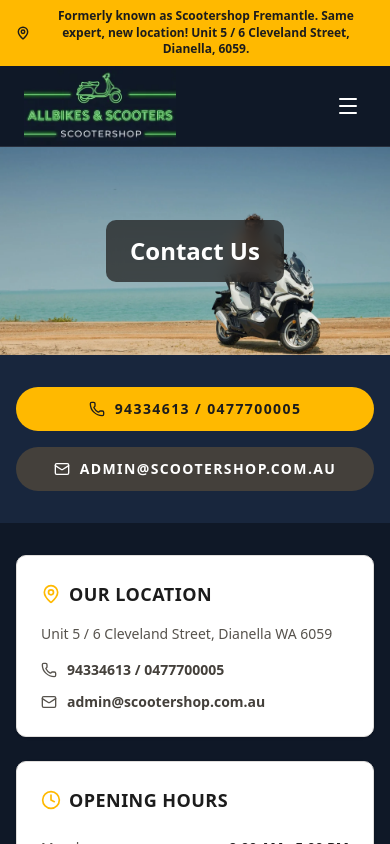
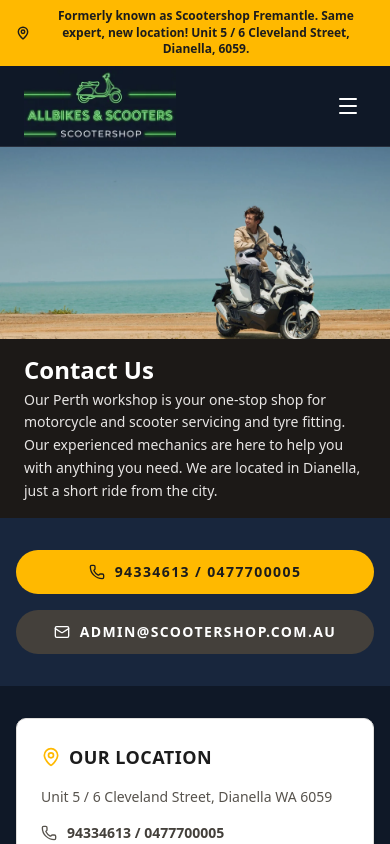
Before and after one commit to ethanbetts63/allbikes, a React (Vite) app in the folder frontend/: page /contact in a window 390 px wide. Shown: the top 844 px of the page. Built offline with nearby package versions, Linux system fonts and the light colour scheme; no server answers.

Commit message:
checkpoint

```diff
--- a/frontend/src/components/Hero.tsx
+++ b/frontend/src/components/Hero.tsx
@@ -2,19 +2,26 @@ import type { HeroProps } from '@/types/HeroProps';
 
 const Hero = ({ title, description, imageUrl }: HeroProps) => {
   return (
-    <section className="relative w-full h-52 md:h-64 overflow-hidden">
-      {/* Full-bleed image, no dim */}
-      <img
-        src={imageUrl}
-        alt=""
-        className="absolute inset-0 w-full h-full object-cover"
-        fetchPriority="high"
-      />
-      {/* Text panel — semitransparent, left-anchored on desktop, centered on mobile */}
-      <div className="absolute inset-0 flex items-center md:items-end md:justify-start justify-center p-6 md:p-10 md:pb-8">
-        <div className="bg-[var(--bg-dark-primary)]/70 backdrop-blur-sm rounded-lg px-6 py-4 max-w-xl">
-          <h1 className="text-2xl md:text-3xl font-black text-[var(--text-light-primary)] leading-tight">{title}</h1>
-          <p className="text-[var(--text-light-secondary)] text-sm mt-1 leading-relaxed hidden md:block">{description}</p>
+    <section className="w-full">
+      {/* Mobile: image on top, text below */}
+      <div className="md:hidden">
+        <div className="w-full h-48 overflow-hidden">
+          <img src={imageUrl} alt="" className="w-full h-full object-cover" fetchPriority="high" />
+        </div>
+        <div className="bg-[var(--bg-dark-primary)] px-6 py-4">
+          <h1 className="text-2xl font-black text-[var(--text-light-primary)] leading-tight">{title}</h1>
+          <p className="text-[var(--text-light-secondary)] text-sm mt-1 leading-relaxed">{description}</p>
+        </div>
+      </div>
+
+      {/* Desktop: image with overlay text panel */}
+      <div className="hidden md:block relative w-full h-64 overflow-hidden">
+        <img src={imageUrl} alt="" className="absolute inset-0 w-full h-full object-cover" fetchPriority="high" />
+        <div className="absolute inset-0 flex items-end justify-start p-10 pb-8">
+          <div className="bg-[var(--bg-dark-primary)]/70 backdrop-blur-sm rounded-lg px-6 py-4 max-w-xl">
+            <h1 className="text-3xl font-black text-[var(--text-light-primary)] leading-tight">{title}</h1>
+            <p className="text-[var(--text-light-secondary)] text-sm mt-1 leading-relaxed">{description}</p>
+          </div>
         </div>
       </div>
     </section>
```
